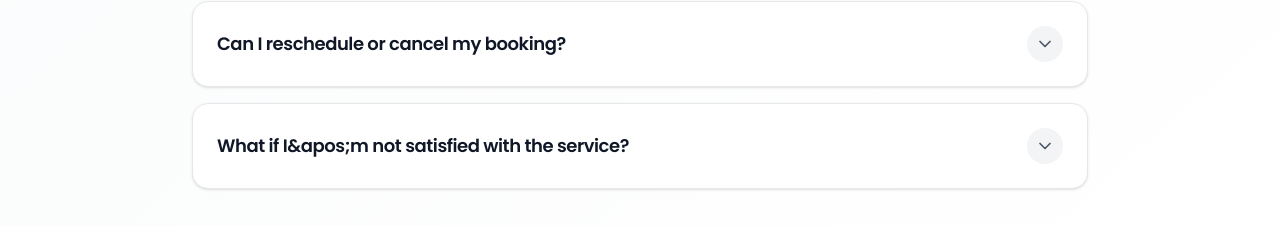
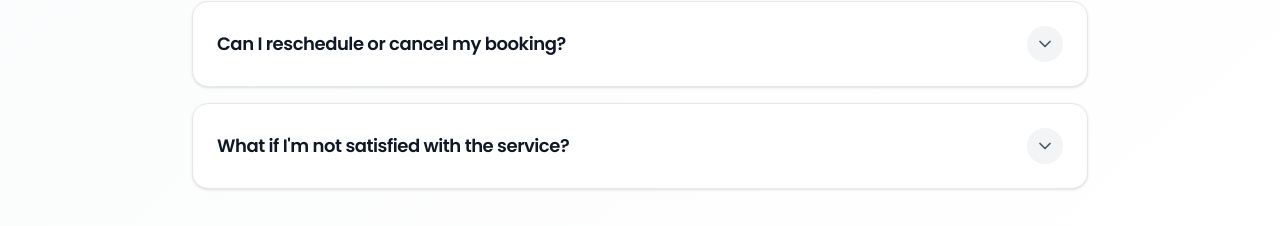
Before and after one commit to chaudhary64/zonomo-landing-page, a Next.js app: page / in a window 1280 px wide. Shown: the part 4900-5126 px from the top of the page. Built offline with nearby package versions, Linux system fonts and the light colour scheme.

Commit message:
fix: standardize spacing in ServiceSlider import and correct apostrophe in FAQ question

```diff
--- a/src/app/page.js
+++ b/src/app/page.js
@@ -8,11 +8,10 @@ import FAQ from "@/components/Faq";
 import AIFeatures from "@/components/features/page";
 import dynamic from "next/dynamic";
 import RoleCarousel from "@/components/TwoSection";
-import ServiceSlider from './../components/ServiceList';
+import ServiceSlider from "./../components/ServiceList";
 // Dynamically import ContactUs with SSR disabled
 const ContactUs = dynamic(() => import("@/components/contact/page"), {
   ssr: false,
-
 });
 
 export default function Home() {
@@ -21,7 +20,7 @@ export default function Home() {
       <Nav />
       <HeroSection />
       <RoleCarousel />
-      <ServiceSlider/>
+      <ServiceSlider />
       {/* <AIFeatures /> */}
       <WhyChooseUs />
       <Booking />
--- a/src/components/Faq.js
+++ b/src/components/Faq.js
@@ -35,7 +35,7 @@ const faqData = [
   },
   {
     id: 6,
-    question: "What if I&apos;m not satisfied with the service?",
+    question: "What if I'm not satisfied with the service?",
     answer:
       "Your satisfaction is our priority! If you&apos;re not happy with the service, you can report it through our app. We offer service guarantees, and if needed, we&apos;ll send another professional to redo the work at no extra cost.",
   },
```
